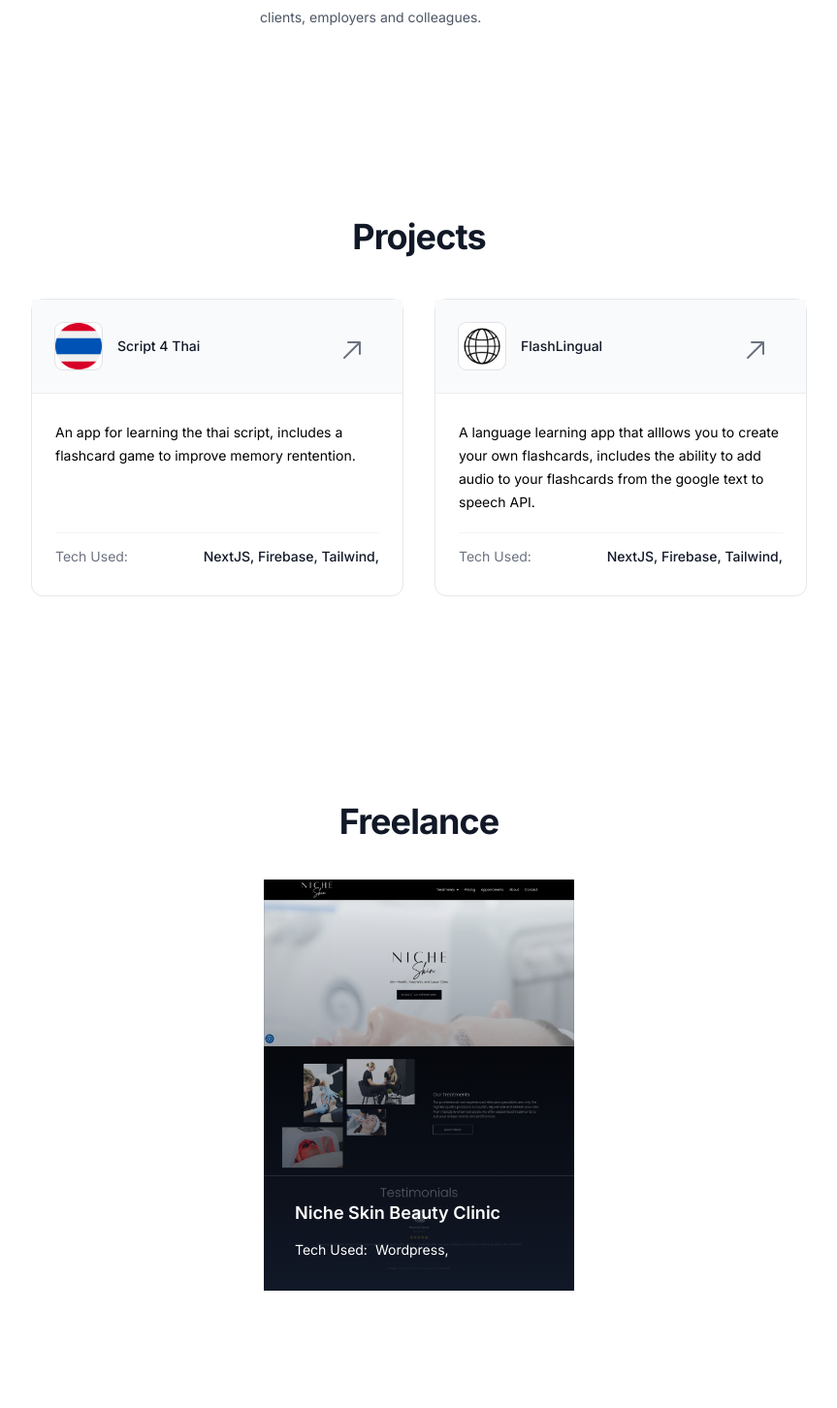
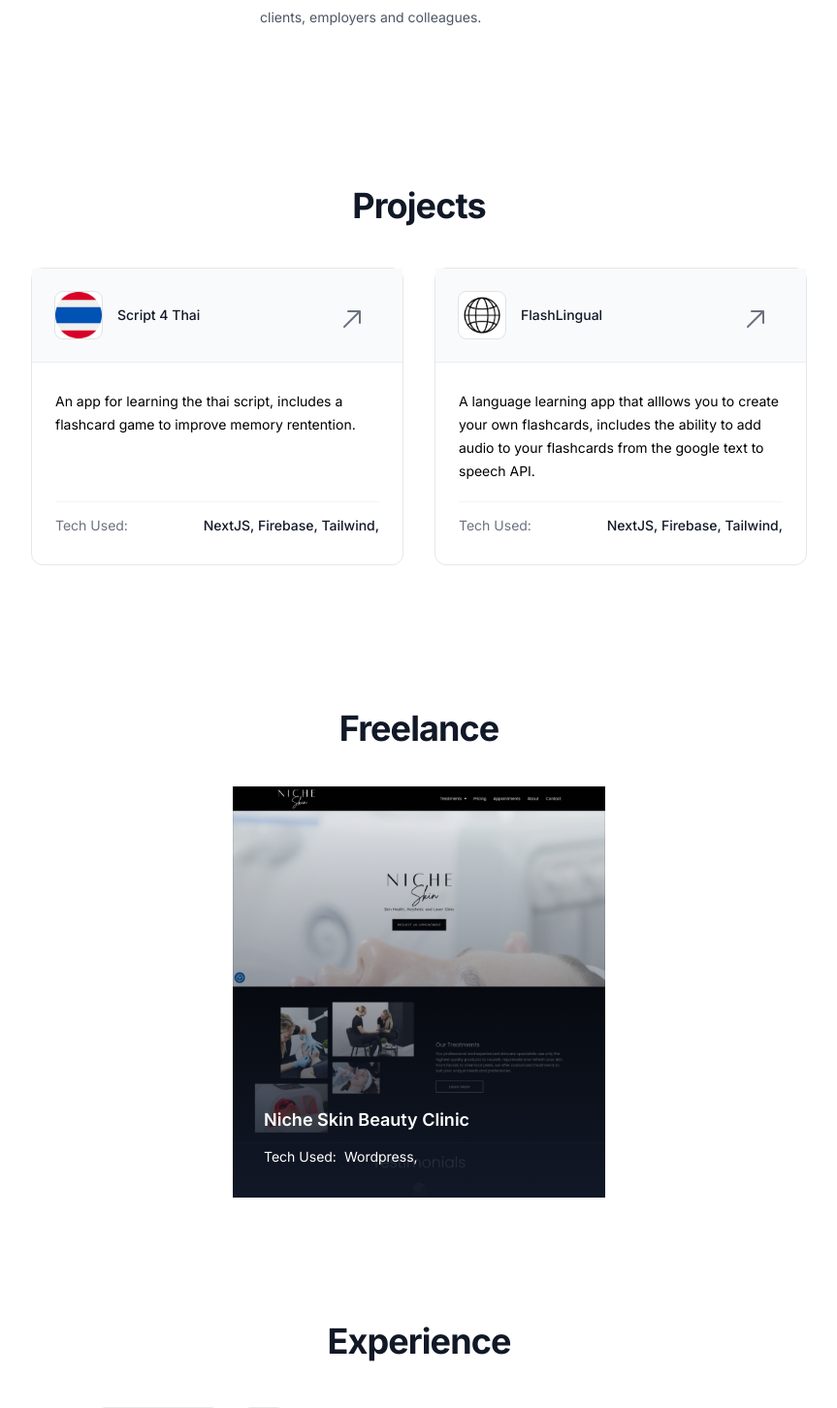
Before and after one commit to benboosh01/portfolio-sep-23, a Next.js app: page / in a window 1280 px wide. Shown: the part 1546-2998 px from the top of the page at 97% size, without its empty margins (208-1071 px from the left). Built offline with nearby package versions, Linux system fonts and the light colour scheme.

Commit message:
change spacing

```diff
--- a/src/app/components/Freelance.jsx
+++ b/src/app/components/Freelance.jsx
@@ -10,7 +10,7 @@ const posts = [
 
 export default function Freelance() {
     return (
-        <div className="bg-white py-24" id="freelance">
+        <div className="bg-white py-16" id="freelance">
             <div className="mx-auto max-w-7xl px-6 lg:px-8">
                 <div className="mx-auto max-w-2xl text-center">
                     <h2 className="text-3xl font-bold tracking-tight text-gray-900 sm:text-4xl">
@@ -21,7 +21,7 @@ export default function Freelance() {
                     {posts.map((post) => (
                         <article
                             key={post.id}
-                            className="relative isolate flex flex-col justify-end bg-gray-900 px-8 pb-8 pt-80 w-80 h96"
+                            className="relative isolate flex flex-col justify-end bg-gray-900 px-8 pb-8 pt-80 w-96 h-full"
                         >
                             <img
                                 src={post.imageUrl}
--- a/src/app/components/Projects.jsx
+++ b/src/app/components/Projects.jsx
@@ -23,7 +23,7 @@ const projects = [
 
 export default function Projects() {
     return (
-        <section className="max-w-7xl mx-auto py-24" id="projects">
+        <section className="max-w-7xl mx-auto py-16" id="projects">
             <h2 className="text-center text-3xl font-bold tracking-tight text-gray-900 sm:text-4xl">
                 Projects
             </h2>
```
